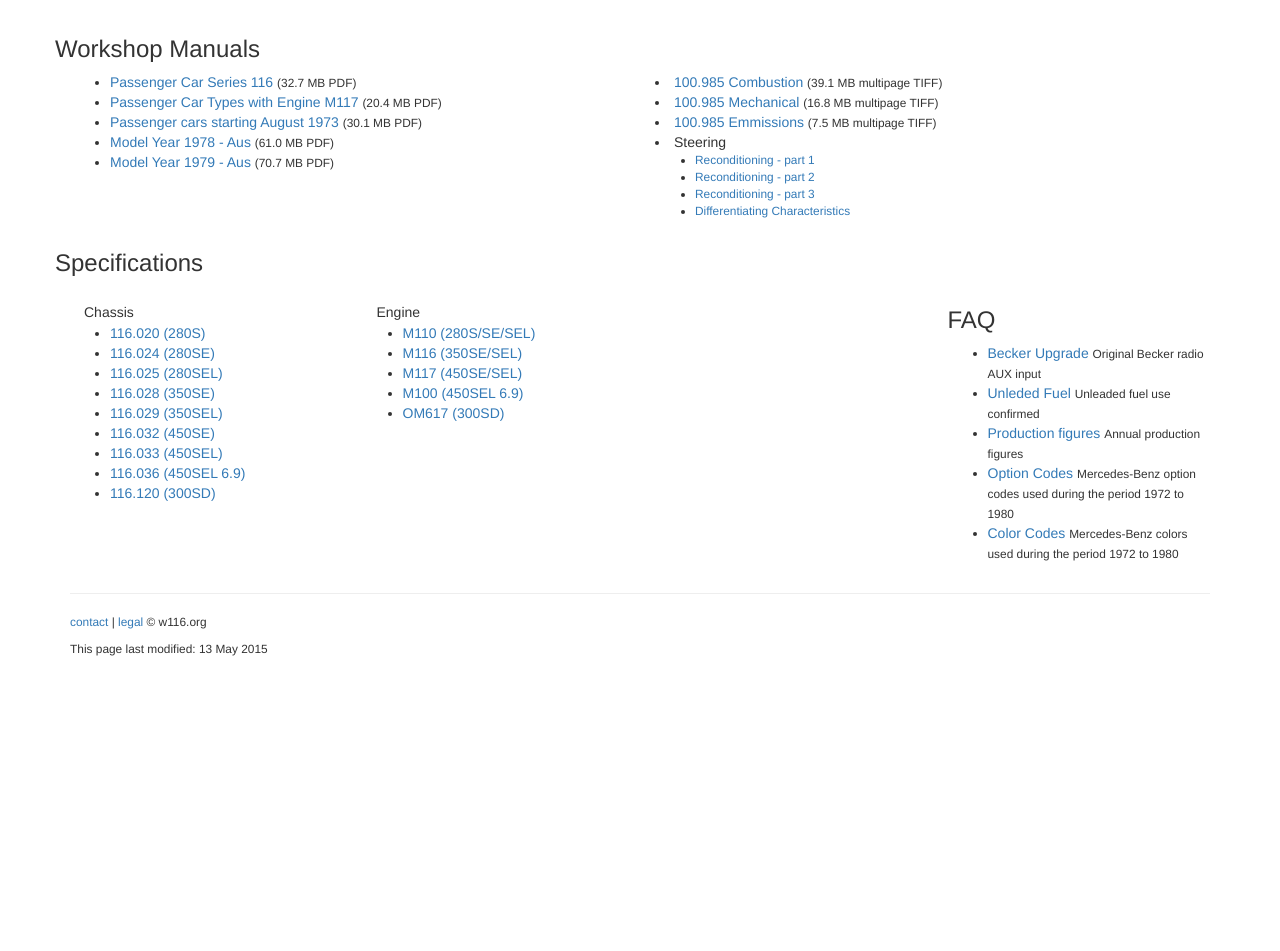
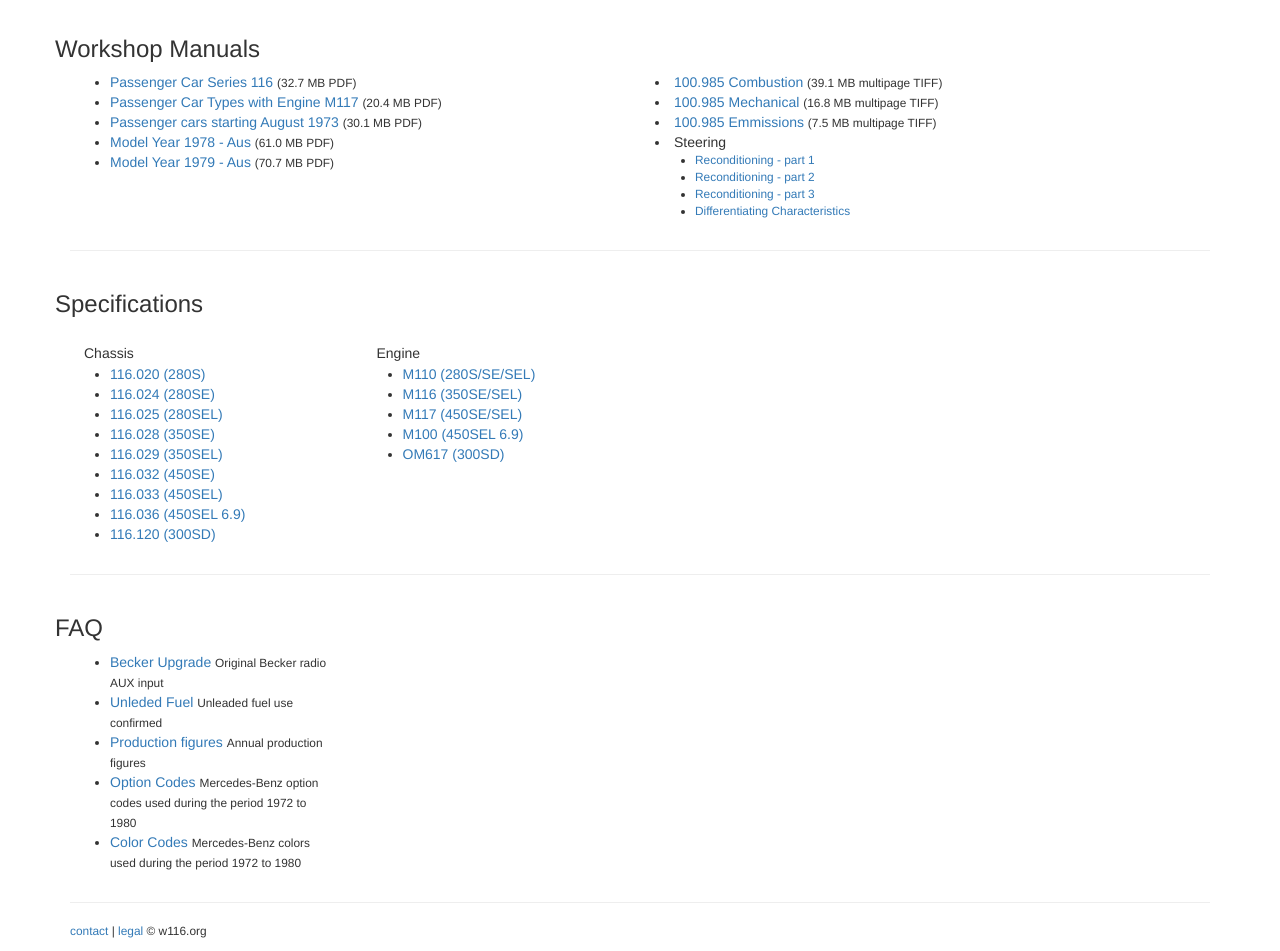
Before and after one commit to W116org/w116org.github.io, a Jekyll site: the page built from tech.html, in a window 1280 px wide. Shown: the part 1361-2312 px from the top of the page. Built offline with Jekyll 4.4.1, drawn with Linux system fonts in a browser that asks for light colours; nearby versions of some CDN libraries; comment, search, counter and statistics services are not loaded; before the commit the page ends 2029 px from its top, so only the background shows below that.

Commit message:
Update tech.html

```diff
--- a/tech.html
+++ b/tech.html
@@ -43,7 +43,7 @@
 </ul>
       </div><!-- /.col-md-6 -->
 </div><!-- /.row -->
-
+<hr>
 <div class="row">
       <h3 id="specifications">Specifications</h3>
       <div class="col-md-3">
@@ -70,11 +70,11 @@
 <li><a href="/tech/OM617/"> OM617 (300SD) </a></li>
 </ul>
       </div><!-- /.col-md-3 -->
+</div><!-- /.row -->
+<hr>
+<div class="row">
+<h3 id="faq">FAQ</h3>
       <div class="col-md-3">
-
-      </div><!-- /.col-md-3 -->
-      <div class="col-md-3">
-<h3 id="faq">FAQ</h3>
 <ul>
 <li><a href="/tech/becker_upgrade/">Becker Upgrade</a> <span class="small">Original Becker radio AUX input</span></li>
 <li><a href="/tech/fuel/">Unleded Fuel</a> <span class="small">Unleaded fuel use confirmed</span></li>
```
